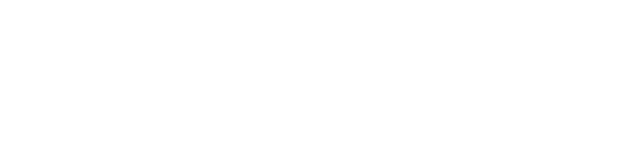
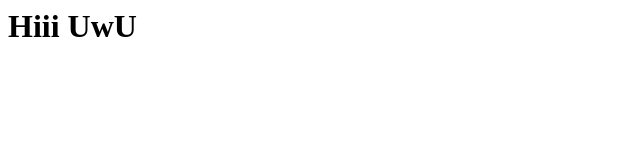
Before and after one commit to Fusion-Game/TesterJS, a plain HTML site: page index.html in a window 1280 px wide. Shown: the whole page, without its empty margins (0-640 px from the left). Drawn offline with Linux system fonts and the light colour scheme.

Commit message:
Update index.html

```diff
--- a/index.html
+++ b/index.html
@@ -1,3 +1,4 @@
 <script>
   alert("hiii")
 </script>
+<h1>Hiii UwU</h1>
```
